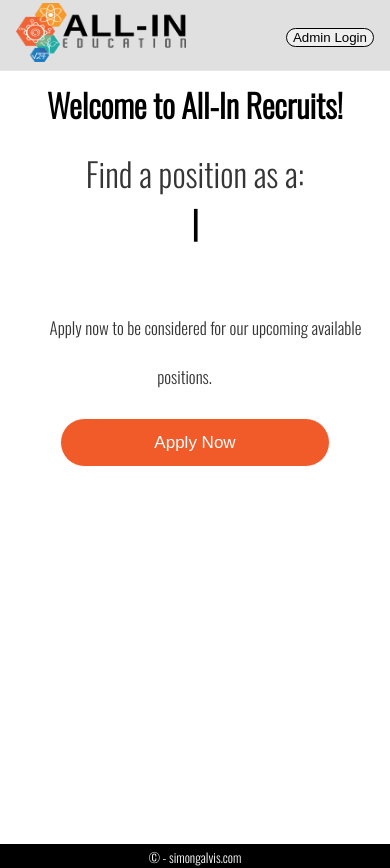
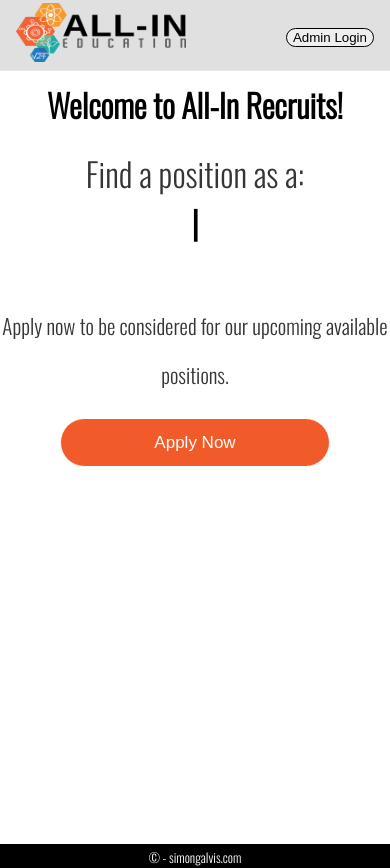
Before and after one commit to simongalvis/allinrecruits-client, a React (Create React App) app: page / in a window 390 px wide. Built offline with nearby package versions, Linux system fonts and the light colour scheme; no server answers.

Commit message:
Remove padding from landingpage description to properly center in mobile view

```diff
--- a/src/LandingPage/LandingPage.css
+++ b/src/LandingPage/LandingPage.css
@@ -15,17 +15,12 @@
     font-size: 33px;
     color:rgb(53, 53, 53)
 }
-#type-effect-text{
-    text-align: center;
-    width:200px;
-}
 #app-description{
     display: inline;
     margin: 24px 0px;
-    padding-left:21px;
-    padding-right:21px;
     max-width: 700px;
-    font-size: 17px;
+    font-size: 21px;
+    text-align: center;
 }
 #apply-button{
     margin: 24px 24px;
```
